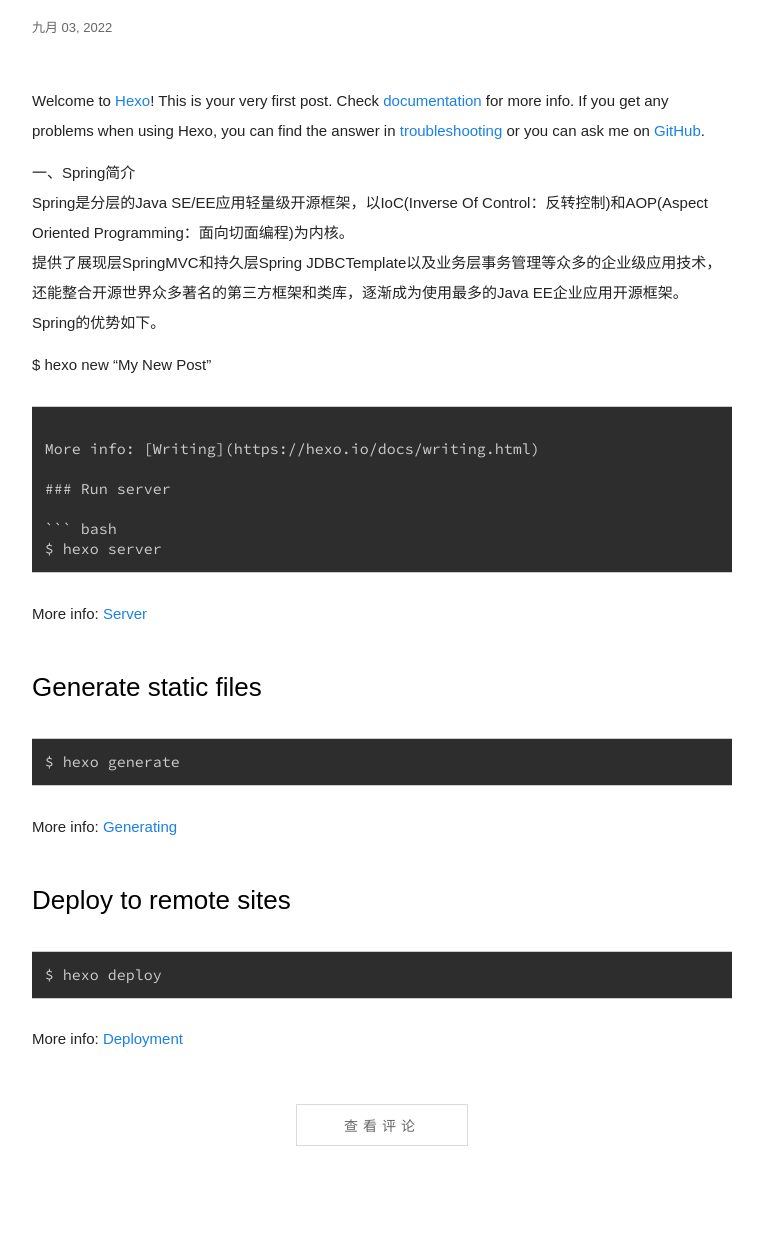
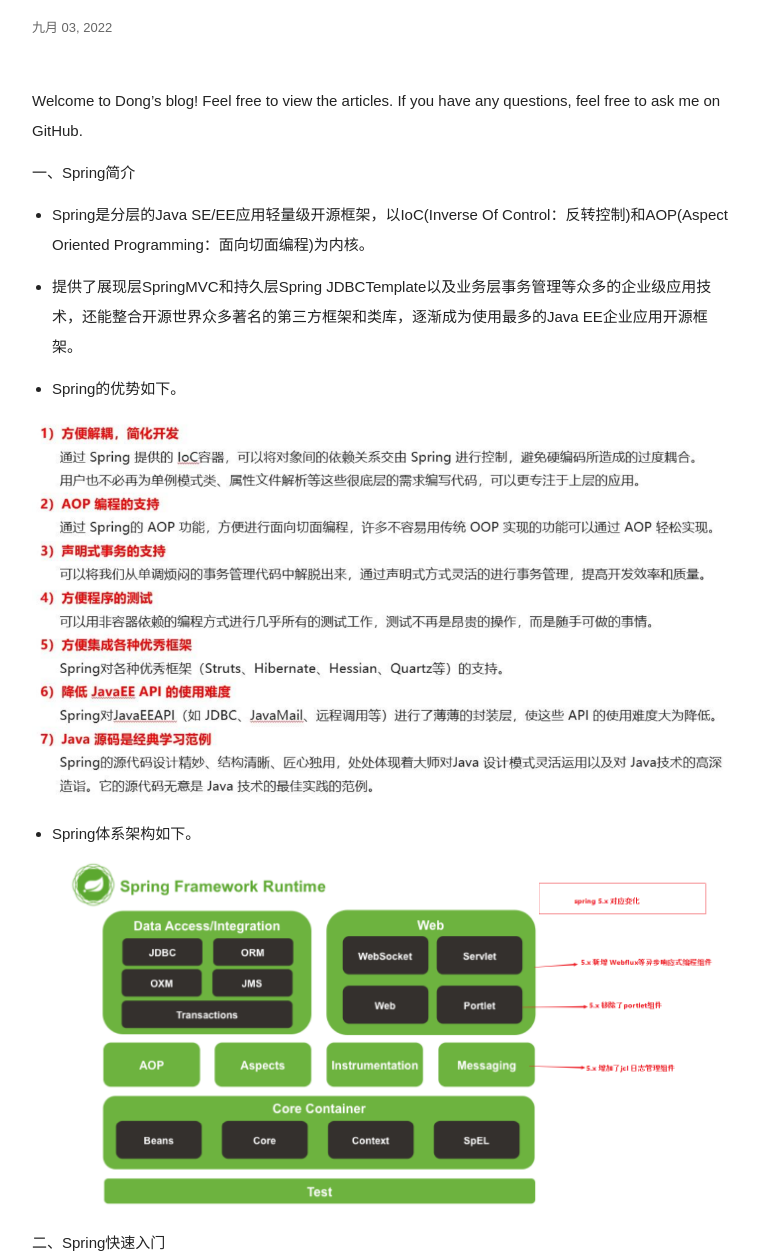
Before and after one commit to xiaodongace/xiaodongacece.github.io, a plain HTML site: page 2022/09/03/hello-world/index.html in a window 1280 px wide. Shown: the part 122-1380 px from the top of the page, without its empty margins (258-1021 px from the left). Before the commit the page ends 1348 px from the top, so only its background shows below. Drawn offline with nearby package versions, Linux system fonts and the light colour scheme; no server answers; a web font is replaced by a local one.

Commit message:
Site updated: 2022-09-05 01:09:30

````diff
--- a/2022/09/03/hello-world/index.html
+++ b/2022/09/03/hello-world/index.html
@@ -10,7 +10,7 @@
     <meta name="apple-mobile-web-app-status-bar-style" content="black-translucent">
     <meta name="google" content="notranslate" />
     <meta name="keywords" content="Fechin,">
-    <meta name="description" content="Welcome to Hexo! This is your very first post. Check documentation for more info. If you get any pr,">
+    <meta name="description" content="Welcome to Dong’s blog! Feel free to view the articles. If you have any questions, feel free to ask,">
     <meta name="author" content="Xiao Dong">
     <link rel="alternative" href="atom.xml" title="小董" type="application/atom+xml">
     <link rel="icon" href="/img/favicon.png">
@@ -19,7 +19,7 @@
 
     <meta name="twitter:card" content="summary"/>
     <meta name="twitter:title" content="SSM——Spring(1) - 小董"/>
-    <meta name="twitter:description" content="Welcome to Hexo! This is your very first post. Check documentation for more info. If you get any pr,"/>
+    <meta name="twitter:description" content="Welcome to Dong’s blog! Feel free to view the articles. If you have any questions, feel free to ask,"/>
 
 
 
@@ -27,7 +27,7 @@
     <meta property="og:site_name" content="小董"/>
     <meta property="og:type" content="object"/>
     <meta property="og:title" content="SSM——Spring(1) - 小董"/>
-    <meta property="og:description" content="Welcome to Hexo! This is your very first post. Check documentation for more info. If you get any pr,"/>
+    <meta property="og:description" content="Welcome to Dong’s blog! Feel free to view the articles. If you have any questions, feel free to ask,"/>
 
 <link rel="stylesheet" href="/css/diaspora.css">
 
@@ -67,8 +67,21 @@
 
         </div>
         <div class="content markdown">
-            <p>Welcome to <a target="_blank" rel="noopener" href="https://hexo.io/">Hexo</a>! This is your very first post. Check <a target="_blank" rel="noopener" href="https://hexo.io/docs/">documentation</a> for more info. If you get any problems when using Hexo, you can find the answer in <a target="_blank" rel="noopener" href="https://hexo.io/docs/troubleshooting.html">troubleshooting</a> or you can ask me on <a target="_blank" rel="noopener" href="https://github.com/hexojs/hexo/issues">GitHub</a>.</p>
-<p>一、Spring简介<br>Spring是分层的Java SE&#x2F;EE应用轻量级开源框架，以IoC(Inverse Of Control：反转控制)和AOP(Aspect Oriented Programming：面向切面编程)为内核。<br>提供了展现层SpringMVC和持久层Spring JDBCTemplate以及业务层事务管理等众多的企业级应用技术，还能整合开源世界众多著名的第三方框架和类库，逐渐成为使用最多的Java EE企业应用开源框架。<br>Spring的优势如下。</p>
+            <p>Welcome to Dong’s blog! Feel free to view the articles. If you have any questions, feel free to ask me on GitHub.</p>
+<p><strong>一、Spring简介</strong></p>
+<ul>
+<li><p>Spring是分层的Java SE&#x2F;EE应用轻量级开源框架，以IoC(Inverse Of Control：反转控制)和AOP(Aspect Oriented Programming：面向切面编程)为内核。</p>
+</li>
+<li><p>提供了展现层SpringMVC和持久层Spring JDBCTemplate以及业务层事务管理等众多的企业级应用技术，还能整合开源世界众多著名的第三方框架和类库，逐渐成为使用最多的Java EE企业应用开源框架。</p>
+</li>
+<li><p>Spring的优势如下。</p>
+</li>
+</ul>
+<p><img src="/../springJGP/1.png" alt="1"></p>
+<ul>
+<li>Spring体系架构如下。<br><img src="/../springJGP/2.png" alt="1"></li>
+</ul>
+<p><strong>二、Spring快速入门</strong></p>
 <p>$ hexo new “My New Post”</p>
 <figure class="highlight plaintext"><table><tr><td class="gutter"><pre><span class="line">1</span><br><span class="line">2</span><br><span class="line">3</span><br><span class="line">4</span><br><span class="line">5</span><br><span class="line">6</span><br><span class="line">7</span><br></pre></td><td class="code"><pre><span class="line"></span><br><span class="line">More info: [Writing](https://hexo.io/docs/writing.html)</span><br><span class="line"></span><br><span class="line">### Run server</span><br><span class="line"></span><br><span class="line">``` bash</span><br><span class="line">$ hexo server</span><br></pre></td></tr></table></figure>
 
````
Also changed, not shown: index.html (+1 -1 lines), img/logo2.png (added), img/logo4.png (added), springJGP/1.png (added), springJGP/2.png (added).
